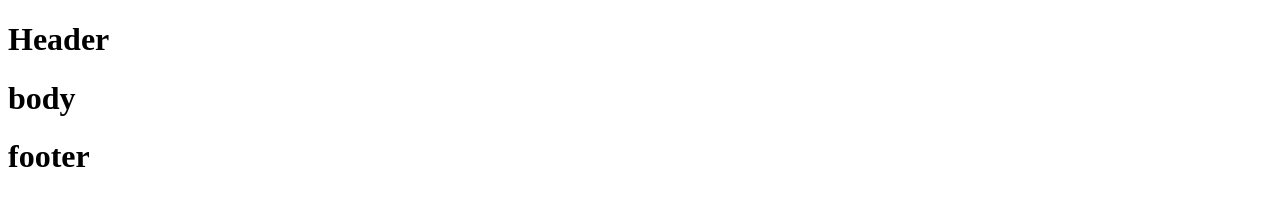
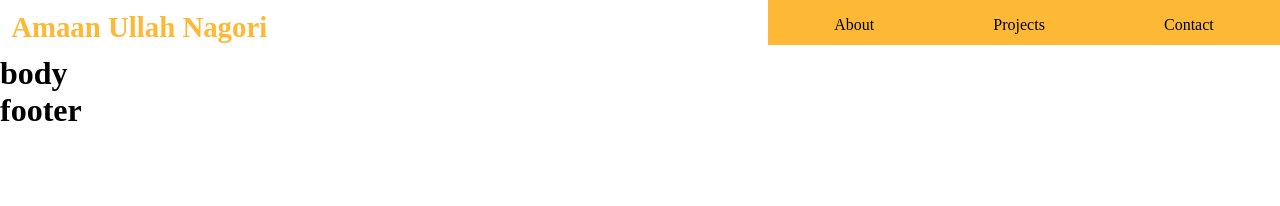
Before and after one commit to amaanullahnagori/Portfolio, a React app: page / in a window 1280 px wide. Built offline with nearby package versions, Linux system fonts and the light colour scheme.

Commit message:
added css

```diff
--- a/components/header.jsx
+++ b/components/header.jsx
@@ -1,4 +1,19 @@
 const Header=()=> {
-return <h1>Header</h1>
+return <>
+  <div id="nav">
+  <div id="left">
+    <h2>Amaan Ullah Nagori</h2>
+  </div>
+  <div id="right">
+    <spam><a href="http://">About</a></spam>
+    <spam><a href="http://">Projects</a></spam>
+    <spam><a href="http://">Contact</a></spam>
+
+  </div>
+
+  </div>
+
+
+</>
 }
 export default Header;
--- /dev/null
+++ b/index.css
@@ -0,0 +1,49 @@
+*{
+    margin: 0px;
+    padding: 0px;
+    font-family:cursive;
+    /* background-color: #fdb935; */
+    box-sizing: border-box;
+}
+.r{
+    height: 100%;
+    width: 100%;
+    background-color: white;
+}
+a{
+    text-decoration: none;
+    color: black;
+}
+#nav{
+    display: flex;
+    flex-direction: row;
+    justify-content:space-between;
+    align-items: flex-start;
+    height: 10%;
+    width: 100%;
+
+}
+#left{
+    height: 100%;
+    width: 60%;
+    padding: 0.7rem;
+    display: flex;
+    align-items: center;
+    background-color: white;
+   color: #fdb935;
+   font-size: 1.5vw;
+}
+#right{
+    height: 100%;
+    width: 40%;
+    display: flex;
+    flex-direction: row;
+    justify-content: space-evenly;
+    align-items: end;
+    gap: 5vw;
+    padding:0.7rem ;
+    background-color: #fdb935;
+    padding-top: 1rem;
+    font-weight: 300;
+
+}
--- a/index.html
+++ b/index.html
@@ -1,9 +1,12 @@
 <!DOCTYPE html>
 <html lang="en">
 <head>
+
     <meta charset="UTF-8">
     <meta name="viewport" content="width=device-width, initial-scale=1.0">
     <title>Portfolio</title>
+    <link rel="stylesheet" href="index.css">
+
 </head>
 <body>
     <div class="r" id ="root"></div>
```
Also changed, not shown: dist/index.html, 4 other files.
